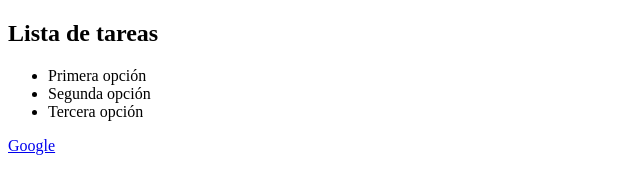
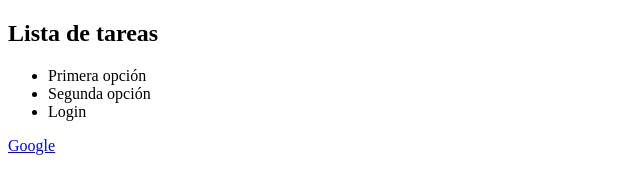
Before and after one commit to jorgescudero/repo-1, a plain HTML site: page index.html in a window 1280 px wide. Shown: the full height of the page, 0-640 px from the left. Drawn offline with Linux system fonts and the light colour scheme.

Commit message:
Opcion de login

```diff
--- a/index.html
+++ b/index.html
@@ -9,7 +9,7 @@
     <ul>
       <li>Primera opción</li>
       <li>Segunda opción</li>
-      <li>Tercera opción</li>
+      <li>Login</li>
     </ul>
     <a href="www.google.es">Google</a>
   </body>
```
